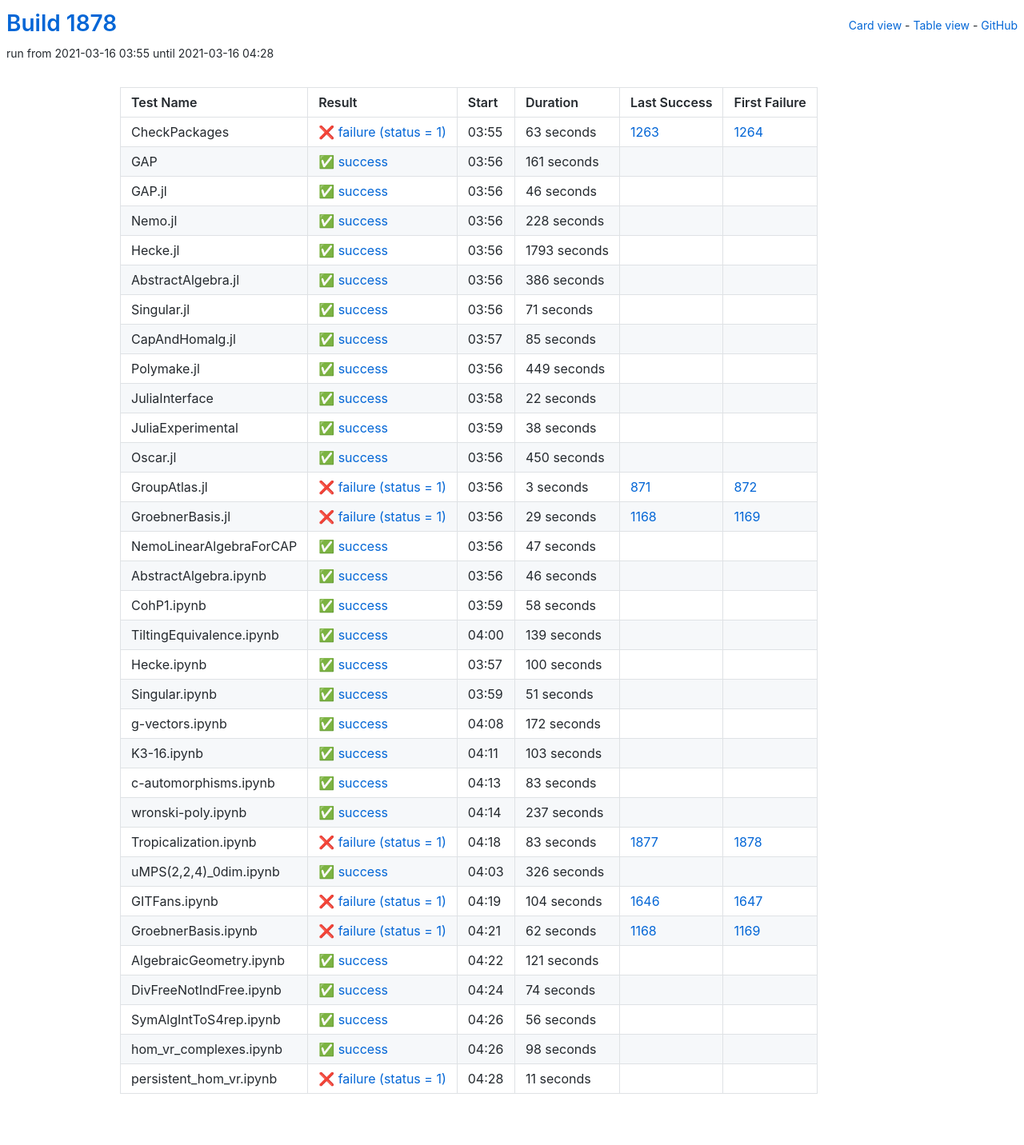
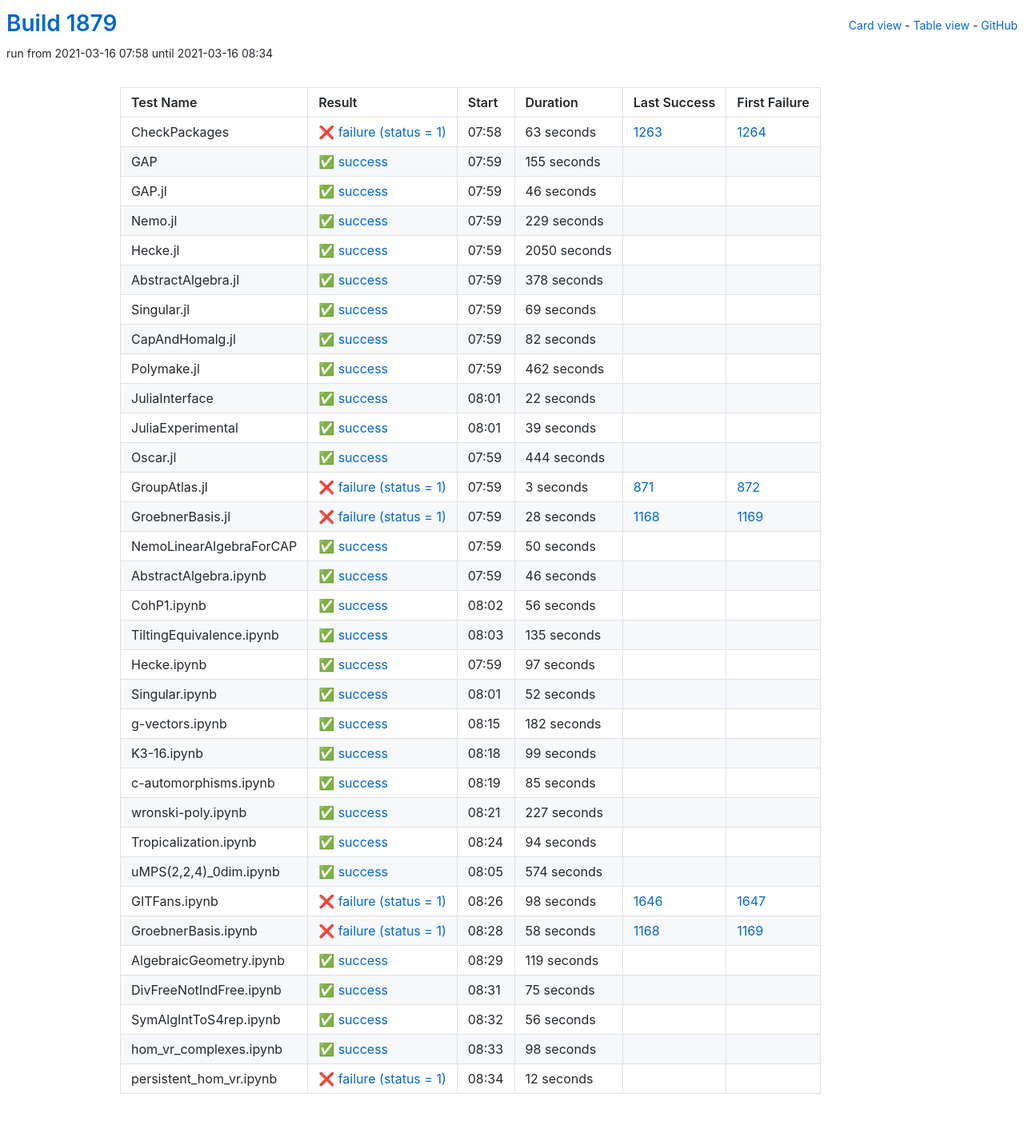
Before and after one commit to oscar-system/oscar-ci-status-stable, a Jekyll site: the page built from table.html, in a window 1280 px wide. Shown: the whole page at 80% size. Built offline with Jekyll 4.4.1, drawn with Linux system fonts in a browser that asks for light colours.

Commit message:
Build #1879

```diff
--- a/_data/ci.yml
+++ b/_data/ci.yml
@@ -1,6 +1,6 @@
 ---
-build: 1878
-build_url: https://oscarci.mathematik.uni-kl.de/job/oscar-stable/1878/
+build: 1879
+build_url: https://oscarci.mathematik.uni-kl.de/job/oscar-stable/1879/
 job: oscar-stable
 organization: oscar-system
 repo: oscar-ci-status-stable
@@ -8,8 +8,8 @@ repourl: https://github.com/oscar-system/oscar-ci-status-stable
 tests:
 - name: CheckPackages
   id: checkpackages
-  log: https://oscarci.mathematik.uni-kl.de/job/oscar-stable/1878/artifact/logs/build-1878/CheckPackages.log
-  start: 2021-03-16 03:55
+  log: https://oscarci.mathematik.uni-kl.de/job/oscar-stable/1879/artifact/logs/build-1879/CheckPackages.log
+  start: 2021-03-16 07:58
   success: false
   exitcode: 1
   status: failure
@@ -20,20 +20,20 @@ tests:
   first_failure_url: https://oscarci.mathematik.uni-kl.de/job/oscar-stable/1264/
 - name: GAP
   id: gap
-  log: https://oscarci.mathematik.uni-kl.de/job/oscar-stable/1878/artifact/logs/build-1878/GAP.log
-  start: 2021-03-16 03:56
+  log: https://oscarci.mathematik.uni-kl.de/job/oscar-stable/1879/artifact/logs/build-1879/GAP.log
+  start: 2021-03-16 07:59
   success: true
   exitcode: 0
   status: success
-  duration: 161
+  duration: 155
   last_success: false
   last_success_url:
   first_failure: false
   first_failure_url:
 - name: GAP.jl
   id: gap-jl
-  log: https://oscarci.mathematik.uni-kl.de/job/oscar-stable/1878/artifact/logs/build-1878/GAP.jl.log
-  start: 2021-03-16 03:56
+  log: https://oscarci.mathematik.uni-kl.de/job/oscar-stable/1879/artifact/logs/build-1879/GAP.jl.log
+  start: 2021-03-16 07:59
   success: true
   exitcode: 0
   status: success
@@ -44,80 +44,80 @@ tests:
   first_failure_url:
 - name: Nemo.jl
   id: nemo-jl
-  log: https://oscarci.mathematik.uni-kl.de/job/oscar-stable/1878/artifact/logs/build-1878/Nemo.jl.log
-  start: 2021-03-16 03:56
+  log: https://oscarci.mathematik.uni-kl.de/job/oscar-stable/1879/artifact/logs/build-1879/Nemo.jl.log
+  start: 2021-03-16 07:59
   success: true
   exitcode: 0
   status: success
-  duration: 228
+  duration: 229
   last_success: false
   last_success_url:
   first_failure: false
   first_failure_url:
 - name: Hecke.jl
   id: hecke-jl
-  log: https://oscarci.mathematik.uni-kl.de/job/oscar-stable/1878/artifact/logs/build-1878/Hecke.jl.log
-  start: 2021-03-16 03:56
+  log: https://oscarci.mathematik.uni-kl.de/job/oscar-stable/1879/artifact/logs/build-1879/Hecke.jl.log
+  start: 2021-03-16 07:59
   success: true
   exitcode: 0
   status: success
-  duration: 1793
+  duration: 2050
   last_success: false
   last_success_url:
   first_failure: false
   first_failure_url:
 - name: AbstractAlgebra.jl
   id: abstractalgebra-jl
-  log: https://oscarci.mathematik.uni-kl.de/job/oscar-stable/1878/artifact/logs/build-1878/AbstractAlgebra.jl.log
-  start: 2021-03-16 03:56
+  log: https://oscarci.mathematik.uni-kl.de/job/oscar-stable/1879/artifact/logs/build-1879/AbstractAlgebra.jl.log
+  start: 2021-03-16 07:59
   success: true
   exitcode: 0
   status: success
-  duration: 386
+  duration: 378
   last_success: false
   last_success_url:
   first_failure: false
   first_failure_url:
 - name: Singular.jl
   id: singular-jl
-  log: https://oscarci.mathematik.uni-kl.de/job/oscar-stable/1878/artifact/logs/build-1878/Singular.jl.log
-  start: 2021-03-16 03:56
+  log: https://oscarci.mathematik.uni-kl.de/job/oscar-stable/1879/artifact/logs/build-1879/Singular.jl.log
+  start: 2021-03-16 07:59
   success: true
   exitcode: 0
   status: success
-  duration: 71
+  duration: 69
   last_success: false
   last_success_url:
   first_failure: false
   first_failure_url:
 - name: CapAndHomalg.jl
   id: capandhomalg-jl
-  log: https://oscarci.mathematik.uni-kl.de/job/oscar-stable/1878/artifact/logs/build-1878/CapAndHomalg.jl.log
-  start: 2021-03-16 03:57
+  log: https://oscarci.mathematik.uni-kl.de/job/oscar-stable/1879/artifact/logs/build-1879/CapAndHomalg.jl.log
+  start: 2021-03-16 07:59
   success: true
   exitcode: 0
   status: success
-  duration: 85
+  duration: 82
   last_success: false
   last_success_url:
   first_failure: false
   first_failure_url:
 - name: Polymake.jl
   id: polymake-jl
-  log: https://oscarci.mathematik.uni-kl.de/job/oscar-stable/1878/artifact/logs/build-1878/Polymake.jl.log
-  start: 2021-03-16 03:56
+  log: https://oscarci.mathematik.uni-kl.de/job/oscar-stable/1879/artifact/logs/build-1879/Polymake.jl.log
+  start: 2021-03-16 07:59
   success: true
   exitcode: 0
   status: success
-  duration: 449
+  duration: 462
   last_success: false
   last_success_url:
   first_failure: false
   first_failure_url:
 - name: JuliaInterface
   id: juliainterface
-  log: https://oscarci.mathematik.uni-kl.de/job/oscar-stable/1878/artifact/logs/build-1878/JuliaInterface.log
-  start: 2021-03-16 03:58
+  log: https://oscarci.mathematik.uni-kl.de/job/oscar-stable/1879/artifact/logs/build-1879/JuliaInterface.log
+  start: 2021-03-16 08:01
   success: true
   exitcode: 0
   status: success
@@ -128,32 +128,32 @@ tests:
   first_failure_url:
 - name: JuliaExperimental
   id: juliaexperimental
-  log: https://oscarci.mathematik.uni-kl.de/job/oscar-stable/1878/artifact/logs/build-1878/JuliaExperimental.log
-  start: 2021-03-16 03:59
+  log: https://oscarci.mathematik.uni-kl.de/job/oscar-stable/1879/artifact/logs/build-1879/JuliaExperimental.log
+  start: 2021-03-16 08:01
   success: true
   exitcode: 0
   status: success
-  duration: 38
+  duration: 39
   last_success: false
   last_success_url:
   first_failure: false
   first_failure_url:
 - name: Oscar.jl
   id: oscar-jl
-  log: https://oscarci.mathematik.uni-kl.de/job/oscar-stable/1878/artifact/logs/build-1878/Oscar.jl.log
-  start: 2021-03-16 03:56
+  log: https://oscarci.mathematik.uni-kl.de/job/oscar-stable/1879/artifact/logs/build-1879/Oscar.jl.log
+  start: 2021-03-16 07:59
   success: true
   exitcode: 0
   status: success
-  duration: 450
+  duration: 444
   last_success: false
   last_success_url:
   first_failure: false
   first_failure_url:
 - name: GroupAtlas.jl
   id: groupatlas-jl
-  log: https://oscarci.mathematik.uni-kl.de/job/oscar-stable/1878/artifact/logs/build-1878/GroupAtlas.jl.log
-  start: 2021-03-16 03:56
+  log: https://oscarci.mathematik.uni-kl.de/job/oscar-stable/1879/artifact/logs/build-1879/GroupAtlas.jl.log
+  start: 2021-03-16 07:59
   success: false
   exitcode: 1
   status: failure
@@ -164,32 +164,32 @@ tests:
   first_failure_url: https://oscarci.mathematik.uni-kl.de/job/oscar-stable/872/
 - name: GroebnerBasis.jl
   id: groebnerbasis-jl
-  log: https://oscarci.mathematik.uni-kl.de/job/oscar-stable/1878/artifact/logs/build-1878/GroebnerBasis.jl.log
-  start: 2021-03-16 03:56
+  log: https://oscarci.mathematik.uni-kl.de/job/oscar-stable/1879/artifact/logs/build-1879/GroebnerBasis.jl.log
+  start: 2021-03-16 07:59
   success: false
   exitcode: 1
   status: failure
-  duration: 29
+  duration: 28
   last_success: 1168
   last_success_url: https://oscarci.mathematik.uni-kl.de/job/oscar-stable/1168/
   first_failure: 1169
   first_failure_url: https://oscarci.mathematik.uni-kl.de/job/oscar-stable/1169/
 - name: NemoLinearAlgebraForCAP
   id: nemolinearalgebraforcap
-  log: https://oscarci.mathematik.uni-kl.de/job/oscar-stable/1878/artifact/logs/build-1878/NemoLinearAlgebraForCAP.log
-  start: 2021-03-16 03:56
+  log: https://oscarci.mathematik.uni-kl.de/job/oscar-stable/1879/artifact/logs/build-1879/NemoLinearAlgebraForCAP.log
+  start: 2021-03-16 07:59
   success: true
   exitcode: 0
   status: success
-  duration: 47
+  duration: 50
   last_success: false
   last_success_url:
   first_failure: false
   first_failure_url:
 - name: AbstractAlgebra.ipynb
   id: abstractalgebra-ipynb
-  log: https://oscarci.mathematik.uni-kl.de/job/oscar-stable/1878/artifact/logs/build-1878/AbstractAlgebra.ipynb.log
-  start: 2021-03-16 03:56
+  log: https://oscarci.mathematik.uni-kl.de/job/oscar-stable/1879/artifact/logs/build-1879/AbstractAlgebra.ipynb.log
+  start: 2021-03-16 07:59
   success: true
   exitcode: 0
   status: success
@@ -200,176 +200,176 @@ tests:
   first_failure_url:
 - name: CohP1.ipynb
   id: cohp1-ipynb
-  log: https://oscarci.mathematik.uni-kl.de/job/oscar-stable/1878/artifact/logs/build-1878/CohP1.ipynb.log
-  start: 2021-03-16 03:59
+  log: https://oscarci.mathematik.uni-kl.de/job/oscar-stable/1879/artifact/logs/build-1879/CohP1.ipynb.log
+  start: 2021-03-16 08:02
   success: true
   exitcode: 0
   status: success
-  duration: 58
+  duration: 56
   last_success: false
   last_success_url:
   first_failure: false
   first_failure_url:
 - name: TiltingEquivalence.ipynb
   id: tiltingequivalence-ipynb
-  log: https://oscarci.mathematik.uni-kl.de/job/oscar-stable/1878/artifact/logs/build-1878/TiltingEquivalence.ipynb.log
-  start: 2021-03-16 04:00
+  log: https://oscarci.mathematik.uni-kl.de/job/oscar-stable/1879/artifact/logs/build-1879/TiltingEquivalence.ipynb.log
+  start: 2021-03-16 08:03
   success: true
   exitcode: 0
   status: success
-  duration: 139
+  duration: 135
   last_success: false
   last_success_url:
   first_failure: false
   first_failure_url:
 - name: Hecke.ipynb
   id: hecke-ipynb
-  log: https://oscarci.mathematik.uni-kl.de/job/oscar-stable/1878/artifact/logs/build-1878/Hecke.ipynb.log
-  start: 2021-03-16 03:57
+  log: https://oscarci.mathematik.uni-kl.de/job/oscar-stable/1879/artifact/logs/build-1879/Hecke.ipynb.log
+  start: 2021-03-16 07:59
   success: true
   exitcode: 0
   status: success
-  duration: 100
+  duration: 97
   last_success: false
   last_success_url:
   first_failure: false
   first_failure_url:
 - name: Singular.ipynb
   id: singular-ipynb
-  log: https://oscarci.mathematik.uni-kl.de/job/oscar-stable/1878/artifact/logs/build-1878/Singular.ipynb.log
-  start: 2021-03-16 03:59
+  log: https://oscarci.mathematik.uni-kl.de/job/oscar-stable/1879/artifact/logs/build-1879/Singular.ipynb.log
+  start: 2021-03-16 08:01
   success: true
   exitcode: 0
   status: success
-  duration: 51
+  duration: 52
   last_success: false
   last_success_url:
   first_failure: false
   first_failure_url:
 - name: g-vectors.ipynb
   id: g-vectors-ipynb
-  log: https://oscarci.mathematik.uni-kl.de/job/oscar-stable/1878/artifact/logs/build-1878/g-vectors.ipynb.log
-  start: 2021-03-16 04:08
+  log: https://oscarci.mathematik.uni-kl.de/job/oscar-stable/1879/artifact/logs/build-1879/g-vectors.ipynb.log
+  start: 2021-03-16 08:15
   success: true
   exitcode: 0
   status: success
-  duration: 172
+  duration: 182
   last_success: false
   last_success_url:
   first_failure: false
   first_failure_url:
 - name: K3-16.ipynb
   id: k3-16-ipynb
-  log: https://oscarci.mathematik.uni-kl.de/job/oscar-stable/1878/artifact/logs/build-1878/K3-16.ipynb.log
-  start: 2021-03-16 04:11
+  log: https://oscarci.mathematik.uni-kl.de/job/oscar-stable/1879/artifact/logs/build-1879/K3-16.ipynb.log
+  start: 2021-03-16 08:18
   success: true
   exitcode: 0
   status: success
-  duration: 103
+  duration: 99
   last_success: false
   last_success_url:
   first_failure: false
   first_failure_url:
 - name: c-automorphisms.ipynb
   id: c-automorphisms-ipynb
-  log: https://oscarci.mathematik.uni-kl.de/job/oscar-stable/1878/artifact/logs/build-1878/c-automorphisms.ipynb.log
-  start: 2021-03-16 04:13
+  log: https://oscarci.mathematik.uni-kl.de/job/oscar-stable/1879/artifact/logs/build-1879/c-automorphisms.ipynb.log
+  start: 2021-03-16 08:19
   success: true
   exitcode: 0
   status: success
-  duration: 83
+  duration: 85
   last_success: false
   last_success_url:
   first_failure: false
   first_failure_url:
 - name: wronski-poly.ipynb
   id: wronski-poly-ipynb
-  log: https://oscarci.mathematik.uni-kl.de/job/oscar-stable/1878/artifact/logs/build-1878/wronski-poly.ipynb.log
-  start: 2021-03-16 04:14
+  log: https://oscarci.mathematik.uni-kl.de/job/oscar-stable/1879/artifact/logs/build-1879/wronski-poly.ipynb.log
+  start: 2021-03-16 08:21
   success: true
   exitcode: 0
   status: success
-  duration: 237
+  duration: 227
   last_success: false
   last_success_url:
   first_failure: false
   first_failure_url:
 - name: Tropicalization.ipynb
   id: tropicalization-ipynb
-  log: https://oscarci.mathematik.uni-kl.de/job/oscar-stable/1878/artifact/logs/build-1878/Tropicalization.ipynb.log
-  start: 2021-03-16 04:18
-  success: false
-  exitcode: 1
-  status: failure
-  duration: 83
-  last_success: 1877
-  last_success_url: https://oscarci.mathematik.uni-kl.de/job/oscar-stable/1877/
-  first_failure: 1878
-  first_failure_url: https://oscarci.mathematik.uni-kl.de/job/oscar-stable/1878/
-- name: uMPS(2,2,4)_0dim.ipynb
-  id: umps-2-2-4-0dim-ipynb
-  log: https://oscarci.mathematik.uni-kl.de/job/oscar-stable/1878/artifact/logs/build-1878/uMPS-2-2-4-_0dim.ipynb.log
-  start: 2021-03-16 04:03
+  log: https://oscarci.mathematik.uni-kl.de/job/oscar-stable/1879/artifact/logs/build-1879/Tropicalization.ipynb.log
+  start: 2021-03-16 08:24
   success: true
   exitcode: 0
   status: success
-  duration: 326
+  duration: 94
+  last_success: false
+  last_success_url:
+  first_failure: false
+  first_failure_url:
+- name: uMPS(2,2,4)_0dim.ipynb
+  id: umps-2-2-4-0dim-ipynb
+  log: https://oscarci.mathematik.uni-kl.de/job/oscar-stable/1879/artifact/logs/build-1879/uMPS-2-2-4-_0dim.ipynb.log
+  start: 2021-03-16 08:05
+  success: true
+  exitcode: 0
+  status: success
+  duration: 574
   last_success: false
   last_success_url:
   first_failure: false
   first_failure_url:
 - name: GITFans.ipynb
   id: gitfans-ipynb
-  log: https://oscarci.mathematik.uni-kl.de/job/oscar-stable/1878/artifact/logs/build-1878/GITFans.ipynb.log
-  start: 2021-03-16 04:19
+  log: https://oscarci.mathematik.uni-kl.de/job/oscar-stable/1879/artifact/logs/build-1879/GITFans.ipynb.log
+  start: 2021-03-16 08:26
   success: false
   exitcode: 1
   status: failure
-  duration: 104
+  duration: 98
   last_success: 1646
   last_success_url: https://oscarci.mathematik.uni-kl.de/job/oscar-stable/1646/
   first_failure: 1647
   first_failure_url: https://oscarci.mathematik.uni-kl.de/job/oscar-stable/1647/
 - name: GroebnerBasis.ipynb
   id: groebnerbasis-ipynb
-  log: https://oscarci.mathematik.uni-kl.de/job/oscar-stable/1878/artifact/logs/build-1878/GroebnerBasis.ipynb.log
-  start: 2021-03-16 04:21
+  log: https://oscarci.mathematik.uni-kl.de/job/oscar-stable/1879/artifact/logs/build-1879/GroebnerBasis.ipynb.log
+  start: 2021-03-16 08:28
   success: false
   exitcode: 1
   status: failure
-  duration: 62
+  duration: 58
   last_success: 1168
   last_success_url: https://oscarci.mathematik.uni-kl.de/job/oscar-stable/1168/
   first_failure: 1169
   first_failure_url: https://oscarci.mathematik.uni-kl.de/job/oscar-stable/1169/
 - name: AlgebraicGeometry.ipynb
   id: algebraicgeometry-ipynb
-  log: https://oscarci.mathematik.uni-kl.de/job/oscar-stable/1878/artifact/logs/build-1878/AlgebraicGeometry.ipynb.log
-  start: 2021-03-16 04:22
+  log: https://oscarci.mathematik.uni-kl.de/job/oscar-stable/1879/artifact/logs/build-1879/AlgebraicGeometry.ipynb.log
+  start: 2021-03-16 08:29
   success: true
   exitcode: 0
   status: success
-  duration: 121
+  duration: 119
   last_success: false
   last_success_url:
   first_failure: false
   first_failure_url:
 - name: DivFreeNotIndFree.ipynb
   id: divfreenotindfree-ipynb
-  log: https://oscarci.mathematik.uni-kl.de/job/oscar-stable/1878/artifact/logs/build-1878/DivFreeNotIndFree.ipynb.log
-  start: 2021-03-16 04:24
+  log: https://oscarci.mathematik.uni-kl.de/job/oscar-stable/1879/artifact/logs/build-1879/DivFreeNotIndFree.ipynb.log
+  start: 2021-03-16 08:31
   success: true
   exitcode: 0
   status: success
-  duration: 74
+  duration: 75
   last_success: false
   last_success_url:
   first_failure: false
   first_failure_url:
 - name: SymAlgIntToS4rep.ipynb
   id: symalginttos4rep-ipynb
-  log: https://oscarci.mathematik.uni-kl.de/job/oscar-stable/1878/artifact/logs/build-1878/SymAlgIntToS4rep.ipynb.log
-  start: 2021-03-16 04:26
+  log: https://oscarci.mathematik.uni-kl.de/job/oscar-stable/1879/artifact/logs/build-1879/SymAlgIntToS4rep.ipynb.log
+  start: 2021-03-16 08:32
   success: true
   exitcode: 0
   status: success
@@ -380,8 +380,8 @@ tests:
   first_failure_url:
 - name: hom_vr_complexes.ipynb
   id: hom-vr-complexes-ipynb
-  log: https://oscarci.mathematik.uni-kl.de/job/oscar-stable/1878/artifact/logs/build-1878/hom_vr_complexes.ipynb.log
-  start: 2021-03-16 04:26
+  log: https://oscarci.mathematik.uni-kl.de/job/oscar-stable/1879/artifact/logs/build-1879/hom_vr_complexes.ipynb.log
+  start: 2021-03-16 08:33
   success: true
   exitcode: 0
   status: success
@@ -392,12 +392,12 @@ tests:
   first_failure_url:
 - name: persistent_hom_vr.ipynb
   id: persistent-hom-vr-ipynb
-  log: https://oscarci.mathematik.uni-kl.de/job/oscar-stable/1878/artifact/logs/build-1878/persistent_hom_vr.ipynb.log
-  start: 2021-03-16 04:28
+  log: https://oscarci.mathematik.uni-kl.de/job/oscar-stable/1879/artifact/logs/build-1879/persistent_hom_vr.ipynb.log
+  start: 2021-03-16 08:34
   success: false
   exitcode: 1
   status: failure
-  duration: 11
+  duration: 12
   last_success: false
   last_success_url:
   first_failure: false
```
Also changed, not shown: README.md.
